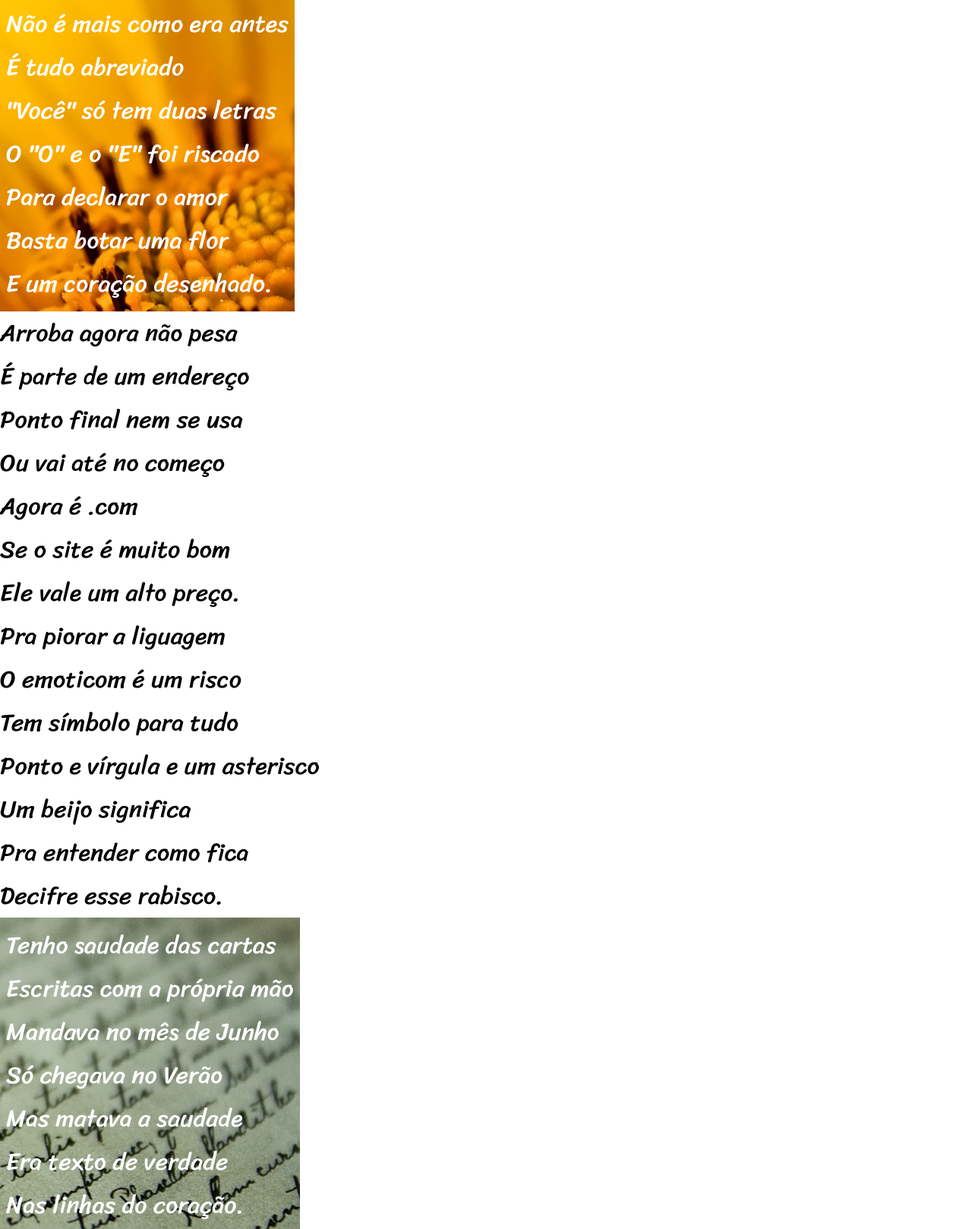
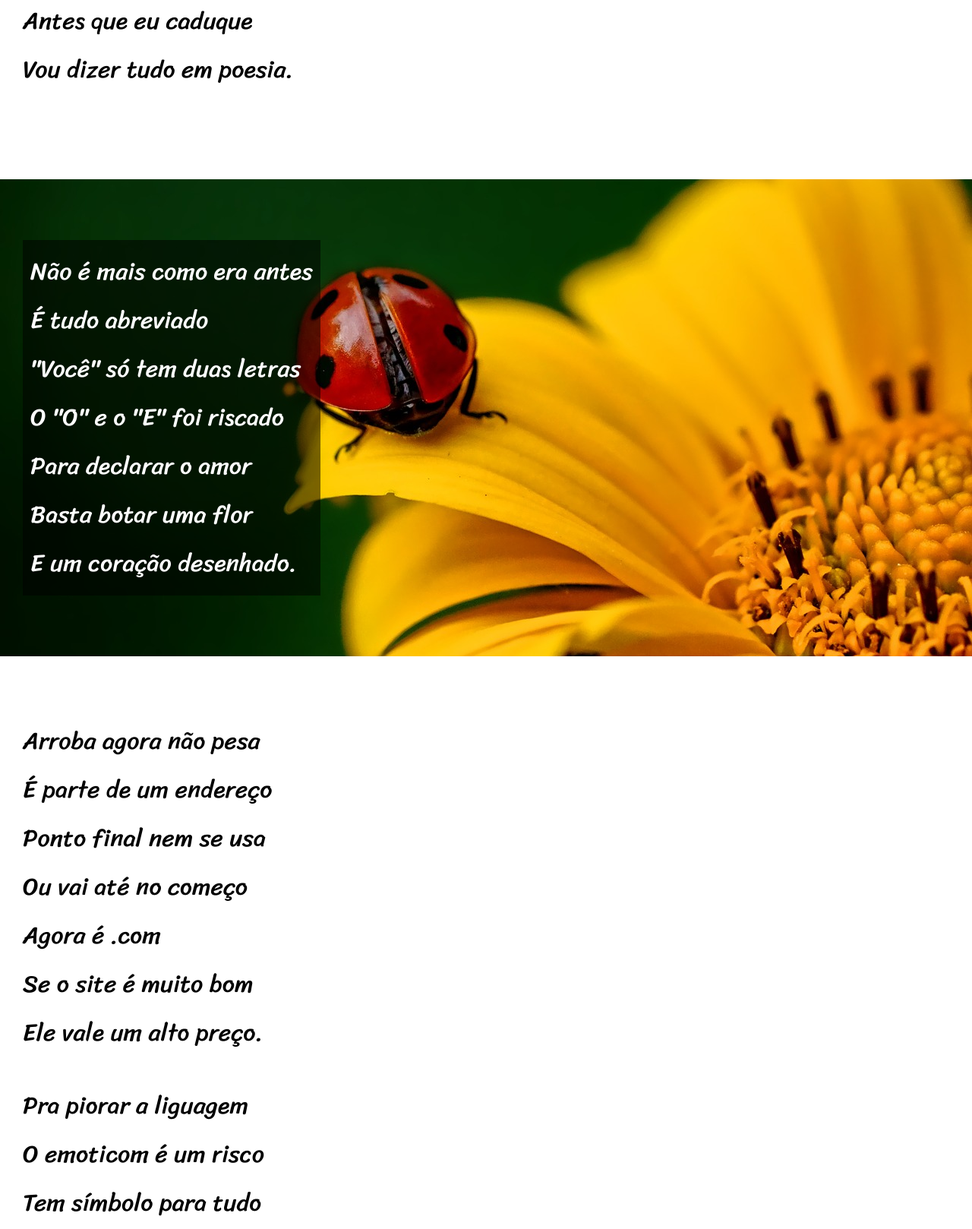
Before and after one commit to TaisaBraga/html-css, a plain HTML site: page desafio-mod3/desafio-do-cordel/index.html in a window 1280 px wide. Shown: the part 552-2170 px from the top of the page at 76% size. Drawn offline with Linux system fonts and the light colour scheme.

Commit message:
Organizando o body

```diff
--- a/desafio-mod3/desafio-do-cordel/body.css
+++ b/desafio-mod3/desafio-do-cordel/body.css
@@ -9,33 +9,36 @@
   --fonte-cordel: 'Sriracha', cursive;
 }
 
-.white {
+div {
   font-family: var(--fonte-cordel);
   font-size: 2em;
+  padding-top: 10vh;
+  padding-bottom: 10vh;
+  line-height: 2em;
+  padding-left: 30px;
+}
+
+div > p {
+  padding-bottom: 1em;
 }
 
 .image {
-  background-color: rgba(0, 0, 0, 0.514);
-  background-image: url(../imagens/background001.jpg);
   background-position: right center;
-
+  background-attachment: fixed;
   color: white;
-  display: inline-block;
-  font-family: var(--fonte-cordel);
-  font-size: 2em;
-  padding: 8px;
-  text-shadow: rgba(0, 0, 0, 0.884);
 }
 
-.image-two {
+#image01 {
+  background-image: url(../imagens/background001.jpg);
+}
+
+#image02 {
+  background-image: url(../imagens/background002.jpg);
+}
+
+.image > p {
   background-color: rgba(0, 0, 0, 0.514);
-  background-image: url(../imagens/background002.jpg);
-  background-position: right center;
-
-  color: white;
   display: inline-block;
-  font-family: var(--fonte-cordel);
-  font-size: 2em;
-  padding: 8px;
-  text-shadow: rgba(0, 0, 0, 0.884);
+  padding: 10px;
+  text-shadow: rgba(0, 0, 0, 0.205);
 }
--- a/desafio-mod3/desafio-do-cordel/footer.css
+++ b/desafio-mod3/desafio-do-cordel/footer.css
@@ -13,7 +13,7 @@ footer {
   background-color: black;
   color: white;
   font-family: var(--fonte-p);
-  font-size: 1em;
+  font-size: 0.8em;
   padding: 8px;
   text-align: center;
 }
--- a/desafio-mod3/desafio-do-cordel/index.html
+++ b/desafio-mod3/desafio-do-cordel/index.html
@@ -40,7 +40,7 @@
       </p>
     </div>
 
-    <div class="image">
+    <div class="image" id="image01">
       <p>
         Não é mais como era antes <br />
         É tudo abreviado <br />
@@ -73,7 +73,7 @@
       </p>
     </div>
 
-    <div class="image-two">
+    <div class="image" id="image02">
       <p>
         Tenho saudade das cartas <br />
         Escritas com a própria mão <br />
```
